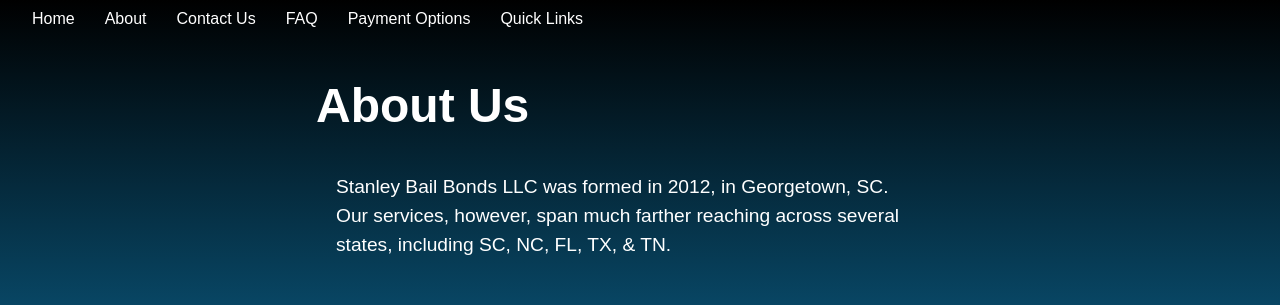
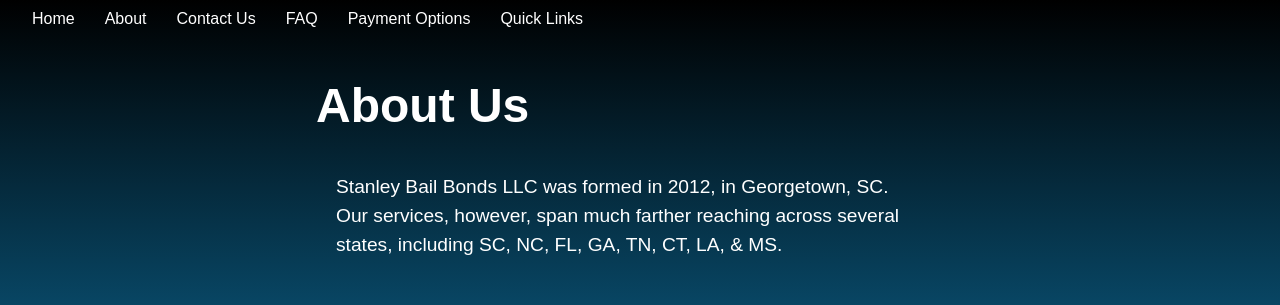
Before and after one commit to BigTimePlaya207/Capstone-Bail-Bond-Website, a React (Create React App) app in the folder capstone/: page /about in a window 1280 px wide. Shown: the top 305 px of the page. Built offline with nearby package versions, Linux system fonts and the light colour scheme.

Commit message:
Correct States

```diff
--- a/capstone/src/pages/AboutPage.jsx
+++ b/capstone/src/pages/AboutPage.jsx
@@ -13,7 +13,7 @@
             <p className='owner-background'>
               {/*Description of the company and its services */}
               Stanley Bail Bonds LLC was formed in 2012, in Georgetown, SC.
-              Our services, however, span much farther reaching across several states, including SC, NC, FL, TX, &amp; TN.
+              Our services, however, span much farther reaching across several states, including SC, NC, FL, GA, TN, CT, LA, &amp; MS.
             </p>
             <h1 className="owner-name">Owner: Michael Stanley</h1>
             <div className='owner-info'> {/* Container for owner information */}
```
